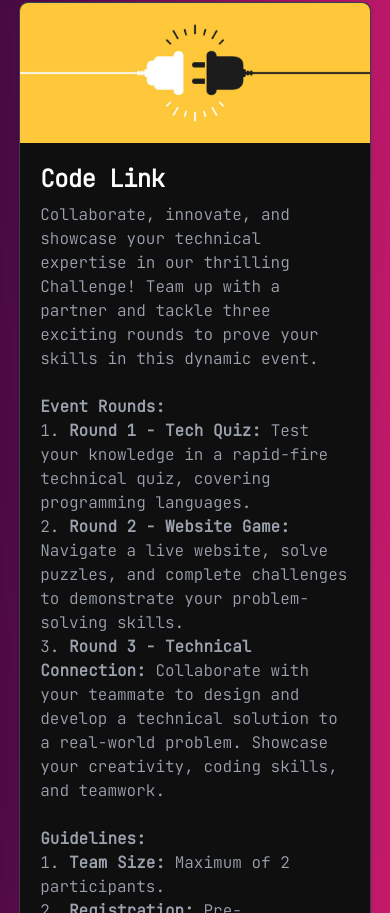
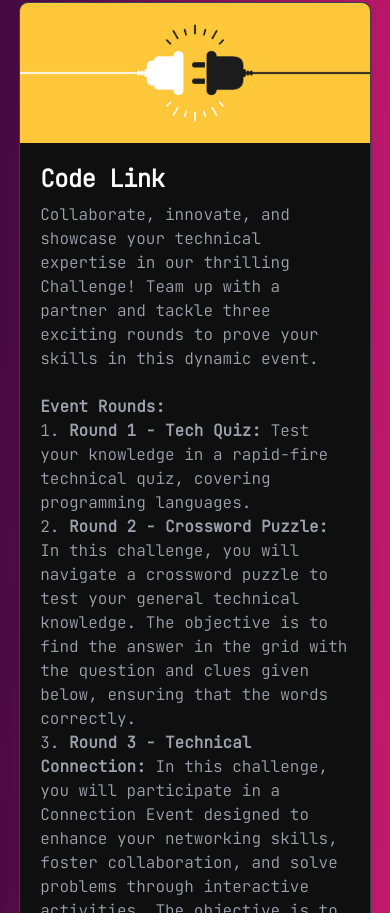
Before and after one commit to pragadeeshnehru/DigiFlash-Website, a React (Vite) app in the folder hacktoberfest-digiflash/: page / in a window 390 px wide. Shown: the part 5931-6844 px from the top of the page. Built offline with nearby package versions, Linux system fonts and the light colour scheme.

Commit message:
Final commit

```diff
--- a/hacktoberfest-digiflash/src/components/sections/Hacktoberfest.jsx
+++ b/hacktoberfest-digiflash/src/components/sections/Hacktoberfest.jsx
@@ -91,7 +91,7 @@ export default function Hacktoberfest() {
         <strong>Guidelines:</strong><br/>
         1. <strong>Team Size:</strong> Maximum of 2 participants per team.<br/>
         2. <strong>Presentation Time:</strong> 8-10 minutes, followed by a 2-minute Q&A session.<br/>
-        3. <strong>Format:</strong> Presentations must be in PPT format.<br/>
+        3. <strong>Format:</strong> Presentations must be in PPT format. 8-10 slides<br/>
         4. <strong>Originality:</strong> Content must be original; plagiarism will lead to disqualification.<br/>
         5. <strong>Technical Setup:</strong> Participants must bring their presentation on a USB drive or email it in advance.<br/>
         6. <strong>Judging Criteria:</strong> Evaluation will be based on content, clarity, innovation, and presentation skills.
@@ -126,8 +126,8 @@ export default function Hacktoberfest() {
         Collaborate, innovate, and showcase your technical expertise in our thrilling  Challenge! Team up with a partner and tackle three exciting rounds to prove your skills in this dynamic event.<br/><br/>
         <strong>Event Rounds:</strong><br/>
         1. <strong>Round 1 - Tech Quiz:</strong> Test your knowledge in a rapid-fire technical quiz, covering programming languages.<br/>
-        2. <strong>Round 2 - Website Game:</strong> Navigate a live website, solve puzzles, and complete challenges to demonstrate your problem-solving skills.<br/>
-        3. <strong>Round 3 - Technical Connection:</strong> Collaborate with your teammate to design and develop a technical solution to a real-world problem. Showcase your creativity, coding skills, and teamwork.<br/><br/>
+        2. <strong>Round 2 - Crossword Puzzle:</strong> In this challenge, you will navigate a crossword puzzle to test your general technical knowledge. The objective is to find the answer in the grid with the question and clues given below, ensuring that the words correctly.<br/>
+        3. <strong>Round 3 - Technical Connection:</strong> In this challenge, you will participate in a Connection Event designed to enhance your networking skills, foster collaboration, and solve problems through interactive activities. The objective is to engage with other participants, share insights, and work together to tackle challenges that promote teamwork and creativity.<br/><br/>
         <strong>Guidelines:</strong><br/>
         1. <strong>Team Size:</strong> Maximum of 2 participants.<br/>
         2. <strong>Registration:</strong> Pre-registration is required for participation.
@@ -160,12 +160,11 @@ export default function Hacktoberfest() {
     {
       title: "Frozen Pixels",
       description: `
-        Participants will be selected in a single photography round. The photo should be taken within the college based on the theme mentioned below. Photos can be uploaded to the form sent 2 days before the event. Registration is based on a first-come, first-served basis, with a maximum of 20 teams. Showcase your photographic prowess and immortalize the beauty of our college through your lens.<br/><br/>
+        Participants will be selected in a single photography round. The photo should be taken within in the college based on the theme mentioned above. The photo can be uploaded to the form which will be sent before the event. The registration is based on the First come , First serve basis. First 40 participants are allowed to participate.Showcase your photographic prowess and immortalize the beauty of our college through your lens.<br/><br/>
         <strong>Rules:</strong><br/>
         1) <strong>Submission:</strong> Participants should submit only one photo within the given deadline.<br/>
         2) <strong>Originality:</strong> All photographs must be your original work. Plagiarism will lead to disqualification.<br/>
-        3) <strong>Team Size:</strong> Teams consist of 2 participants.<br/>
-        4) <strong>Judging Criteria:</strong> Photographs will be judged based on composition, creativity, technical skill, and overall impact.<br/><br/>
+        3) <strong>Judging Criteria:</strong> Photographs will be judged based on composition, creativity, technical skill, and overall impact.<br/><br/>
         <strong>Themes:</strong><br/>
         - <strong>IT Stream:</strong> Tech and Nature<br/>
         - <strong>Core Stream:</strong> Vintage<br/>
--- a/hacktoberfest-digiflash/src/components/sections/Header.jsx
+++ b/hacktoberfest-digiflash/src/components/sections/Header.jsx
@@ -76,14 +76,6 @@ const Header = () => {
           </li>
           <li>
             <Link
-              to="/legacy"
-              className="text-lg md:text-xl hover:text-gray-600 transition"
-            >
-              Legacy
-            </Link>
-          </li>
-          <li>
-            <Link
               to="/about"
               className="text-lg md:text-xl hover:text-gray-600 transition"
             >
```
